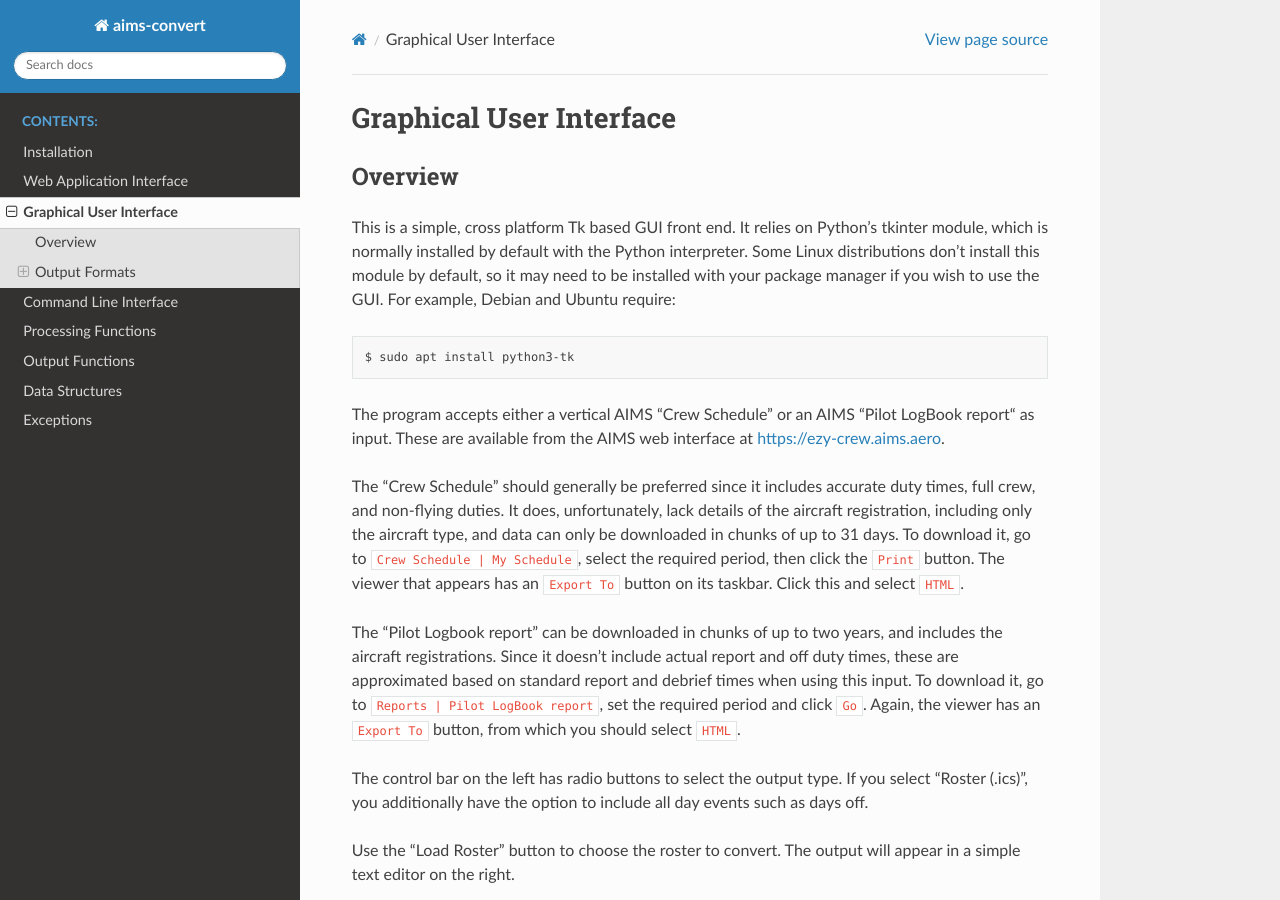
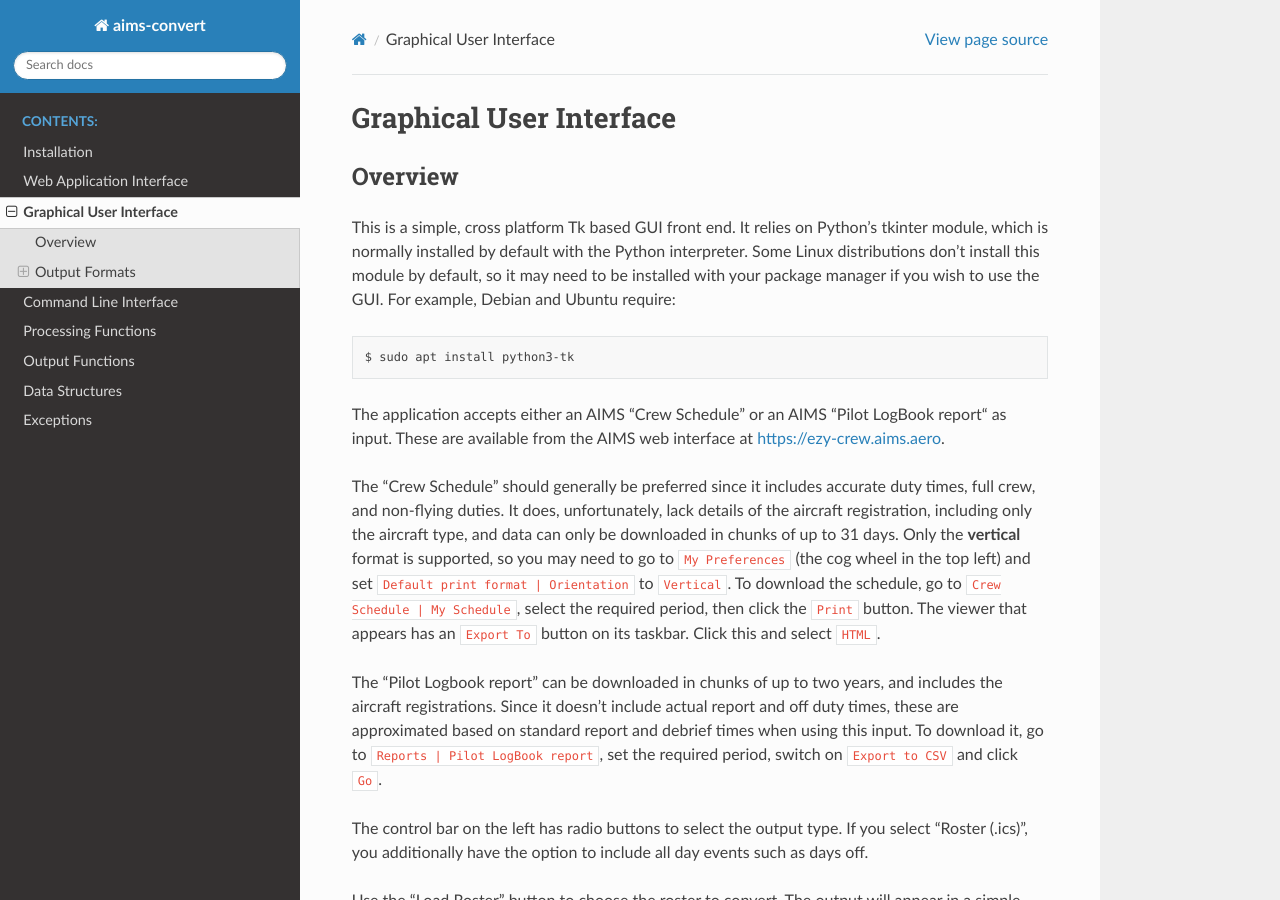
Before and after one commit to JonHurst/aims-convert, a Sphinx documentation site: the page built from docs/gui.rst, in a window 1280 px wide and 900 px high. Built offline with Sphinx 7.4.7 and the Read the Docs theme 3.1.0, drawn with Linux system fonts in a browser that asks for light colours.

Commit message:
Updated documentation
The documentation is updated to give download instructions for the Pilot Logbook
Report in CSV format, which is less faff than getting the HTML version.

The requirement for the Crew Schedule to be in vertical format is also
emphasises, including new instructions about how to change from horizontal to
vertical format.

```diff
--- a/docs/gui.rst
+++ b/docs/gui.rst
@@ -12,24 +12,25 @@ GUI. For example, Debian and Ubuntu require::
 
   $ sudo apt install python3-tk
 
-The program accepts either a vertical AIMS “Crew Schedule” or an AIMS “Pilot
+The application accepts either an AIMS “Crew Schedule” or an AIMS “Pilot
 LogBook report“ as input. These are available from the AIMS web interface at
 https://ezy-crew.aims.aero.
 
 The “Crew Schedule" should generally be preferred since it includes accurate
 duty times, full crew, and non-flying duties. It does, unfortunately, lack
 details of the aircraft registration, including only the aircraft type, and data
-can only be downloaded in chunks of up to 31 days. To download it, go to ``Crew
-Schedule | My Schedule``, select the required period, then click the ``Print``
-button. The viewer that appears has an ``Export To`` button on its taskbar.
-Click this and select ``HTML``.
+can only be downloaded in chunks of up to 31 days. Only the **vertical** format
+is supported, so you may need to go to ``My Preferences`` (the cog wheel in the
+top left) and set ``Default print format | Orientation`` to ``Vertical``. To
+download the schedule, go to ``Crew Schedule | My Schedule``, select the
+required period, then click the ``Print`` button. The viewer that appears has an
+``Export To`` button on its taskbar. Click this and select ``HTML``.
 
 The “Pilot Logbook report” can be downloaded in chunks of up to two years, and
 includes the aircraft registrations. Since it doesn't include actual report and
 off duty times, these are approximated based on standard report and debrief
 times when using this input. To download it, go to ``Reports | Pilot LogBook
-report``, set the required period and click ``Go``. Again, the viewer has an
-``Export To`` button, from which you should select ``HTML``.
+report``, set the required period, switch on ``Export to CSV``  and click ``Go``.
 
 The control bar on the left has radio buttons to select the output type. If you
 select "Roster (.ics)", you additionally have the option to include all day
```
Also changed, not shown: docs/command_line.rst (+8 -7 lines), docs/webapp.rst (+8 -7 lines).
